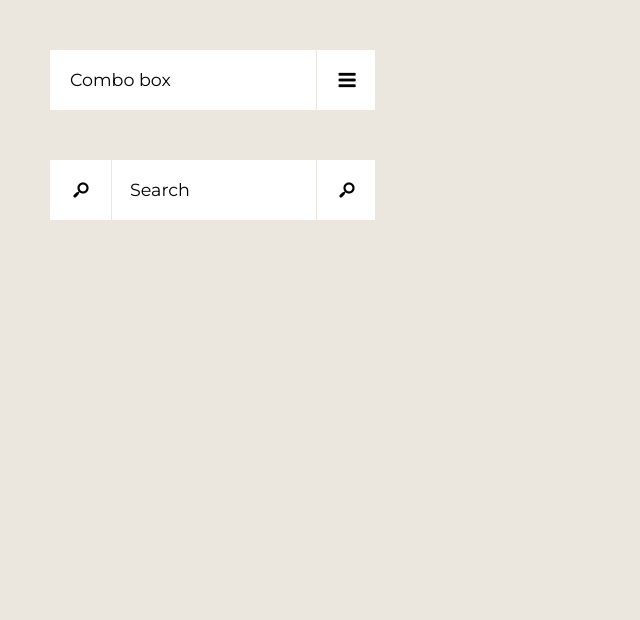
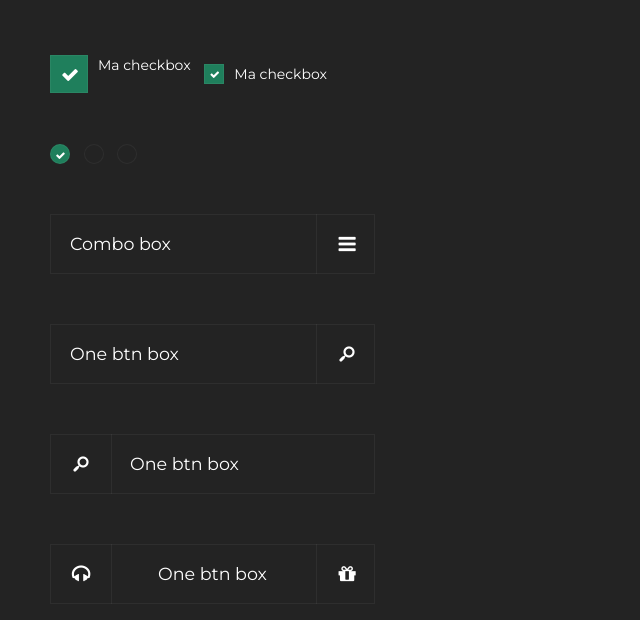
Before and after one commit to baptistelemoine/fatstrap, a plain HTML site: page public/index.html in a window 1280 px wide. Shown: the whole page, without its empty margins (0-640 px from the left). Drawn offline with Linux system fonts and the light colour scheme.

Commit message:
checkbox, radio ok

```diff
--- a/public/index.html
+++ b/public/index.html
@@ -10,6 +10,27 @@
   </head>
 
   <body>
+    <!-- CHECKBOX -->
+    <div style="margin:50px">
+      <label class="checkbox inline">
+        <input type="checkbox" class="regular-checkbox big-checkbox" checked value="option1">
+        Ma checkbox
+      </label>
+      <label class="checkbox inline">
+        <input type="checkbox" class="regular-checkbox" checked value="option1">
+        Ma checkbox
+      </label>
+    </div>
+    <!-- END CHECKBOX -->
+
+    <!-- RADIO BUTTON LIST -->
+    <div style="margin:50px">
+      <input type="radio" id="radio-1-1" name="radio-1-set" class="regular-radio" checked />
+      <input type="radio" id="radio-1-2" name="radio-1-set" class="regular-radio" />
+      <input type="radio" id="radio-1-3" name="radio-1-set" class="regular-radio" />
+    </div>
+    <!-- END RADIO BTN LIST-->
+
     <!-- COMBO BOX -->
     <div style="margin:50px;">
       <div class="global-box">
@@ -35,19 +56,41 @@
     </div>
     <!-- END COMBO BOX -->
 
-    <!-- SEARCH BOX -->
+    <!-- ONE BTN BOX -->
     <div style="margin:50px;">
-      <div class="global-box two-btns">
-        <p>Search</p>
+      <div class="global-box">
+        <p>One btn box</p>
         <div class="global-box-btn right">
           <span class="icon-search"></span>
         </div>
+      </div>
+    </div>
+    <!-- END ONE BTN BOX-->
+
+    <!-- ONE BTN BOX -->
+    <div style="margin:50px;">
+      <div class="global-box extra-left-margin">
+        <p>One btn box</p>
         <div class="global-box-btn left">
           <span class="icon-search"></span>
         </div>
       </div>
     </div>
-    <!-- END SEARCH BOX-->
+    <!-- END ONE BTN BOX-->
+
+    <!-- TWO BTNS BOX -->
+    <div style="margin:50px;">
+      <div class="global-box title-center">
+        <p>One btn box</p>
+        <div class="global-box-btn right">
+          <span class="icon-gift"></span>
+        </div>
+        <div class="global-box-btn left">
+          <span class="icon-headphones"></span>
+        </div>
+      </div>
+    </div>
+    <!-- END TWO BTNS BOX-->
 
     <script type="text/javascript" src="js/jquery.js"></script>
     <script type="text/javascript" src="js/layout.js"></script>
--- a/public/js/layout.js
+++ b/public/js/layout.js
@@ -1,10 +1,19 @@
 (function($){
 
-  //ComboBox
+  //COMBO BOX SETTINGS
+  //on btn expand click
   $('[data-toggle=dropdown]').on('click', function (e){
     var $current = $(e.currentTarget);
     $current.toggleClass('button-enabled');
-    $current.parent().find('[data-role=combo-submenu]').toggle();
+    $current.parent().css('z-index', 1000).find('[data-role=combo-submenu]').toggle();
   });
+  //stop hover btn effect
+  $('[data-toggle=dropdown]').hover(
+	function (e){
+		if($(this).hasClass('button-enabled')) $(this).css('border', 0);
+	}
+  );
+
+
 
 }(jQuery));
--- /dev/null
+++ b/public/less/checkbox.less
@@ -0,0 +1,57 @@
+
+//todo : fix label vertical alignment for big one;
+
+input[type="checkbox"]{
+    margin-top: 0;
+    margin-right: 10px;
+}
+
+.regular-checkbox{
+	-webkit-appearance: none;
+    -moz-appearance:none;
+    padding: 9px;
+    position: relative;
+    margin-right: 10px;
+    margin-top: 0px;
+    &:checked{
+    	background-color: @green;
+    }
+    &:checked:after{
+    	font-family: @font-family-fontello;
+    	font-size: 10px;
+    	content: '\2713';
+    	position: absolute;
+    	top: 4px;
+    	left: 5px;
+    	color: #fff;
+    }
+    .regular-checkbox-theme(@theme);
+}
+
+.regular-checkbox-theme(dark){
+	background-color: @dark;
+	// color:#fff;
+	border: 1px solid rgba(255, 255, 255, .05);
+}
+
+.regular-checkbox-theme(light){
+	background-color: @light;
+	border: 1px solid rgba(255, 255, 255, 0);
+}
+
+.big-checkbox {
+    padding: 18px;
+}
+
+.big-checkbox:checked:after {
+    font-size: 18px;
+    left: 11px;
+    top: 9px;
+}
+
+label.checkbox{
+    color: @dark;
+    .label-color(@theme);
+}
+
+.label-color(@theme) when (@theme = dark) { color: #fff; }
--- a/public/less/fatstrap.less
+++ b/public/less/fatstrap.less
@@ -4,3 +4,5 @@
 @import 'variables.less';
 @import 'combo-box.less';
 @import 'fontello.less';
+@import 'checkbox.less';
+@import 'radio.less';
--- a/public/less/fontello.less
+++ b/public/less/fontello.less
@@ -48,3 +48,4 @@
 .icon-gift:before { content: '\1f381'; } /* '\1f381' */
 .icon-headphones:before { content: '\1f3a7'; } /* '\1f3a7' */
 .icon-search:before{content:'\1f50d'};
+.icon-ok:before { content: '\2713'; } /* '✓' */
--- a/public/less/global-box.less
+++ b/public/less/global-box.less
@@ -12,10 +12,13 @@
 		margin:0;
 		font-size: @font-size-large;
 	}
-	&.two-btns{
+	&.extra-left-margin{
 		p{
 			margin-left: 60px;
 		}
+	}
+	&.title-center{
+		text-align: center;
 	}
 	.global-box-theme(@theme);
 }
@@ -50,21 +53,22 @@
 	[class^="icon-"]{
 		.global-icon-color(@theme);
 	}
-	.global-icon-border-color(@theme);
 	&.left{
 		border-left: O;
 		border-right:1px solid @background-color-base;
+		.global-icon-border-color(@theme);
 	}
 	&.right{
 		left: @global-box-width - @global-box-height;
 		border-left:1px solid @background-color-base;
+		.global-icon-border-color(@theme);
 	}
 	&:hover{
 		.button-enabled;
 	}
 }
 .global-icon-color(@theme) when (@theme = dark) { color: #fff; }
-.global-icon-border-color(@theme) when (@theme = dark) { border-left: 1px solid  rgba(255, 255, 255, .05)}
+.global-icon-border-color(@theme) when (@theme = dark) { border-color: rgba(255, 255, 255, .05)}
 
 .button-enabled{
 	border-left: 0;
--- /dev/null
+++ b/public/less/radio.less
@@ -0,0 +1,59 @@
+
+//todo : fix label vertical alignment for big one;
+
+input[type="radio"]{
+    margin-top: 0;
+    margin-right: 10px;
+}
+
+.regular-radio{
+	-webkit-appearance: none;
+    -moz-appearance:none;
+    padding: 9px;
+    position: relative;
+    margin-right: 10px;
+    margin-top: 0px;
+    border-radius: 50px;
+    &:checked{
+    	background-color: @green;
+    }
+    &:checked:after{
+    	font-family: @font-family-fontello;
+    	font-size: 10px;
+    	content: '\2713';
+    	position: absolute;
+        border-radius: 50px;
+    	top: 5px;
+    	left: 5px;
+    	color: #fff;
+    }
+    .regular-radio-theme(@theme);
+}
+
+.regular-radio-theme(dark){
+	background-color: @dark;
+	// color:#fff;
+	border: 1px solid rgba(255, 255, 255, .05);
+}
+
+.regular-radio-theme(light){
+	background-color: @light;
+	border: 1px solid rgba(255, 255, 255, 0);
+}
+
+.big-radio {
+    padding: 18px;
+}
+
+.big-radio:checked:after {
+    font-size: 18px;
+    left: 11px;
+    top: 9px;
+}
+
+label.radio{
+    color: @dark;
+    .label-color(@theme);
+}
+
+.label-color(@theme) when (@theme = dark) { color: #fff; }
--- a/public/less/variables.less
+++ b/public/less/variables.less
@@ -1,6 +1,6 @@
 
 //theme
-@theme: light;
+@theme: dark;
 
 // Main color scheme
 @dark:					#232323;
@@ -23,6 +23,7 @@
 // Typography
 // -------------------------
 @font-family-montserrat:  'Montserrat', sans-serif;
+@font-family-fontello:	  'fontello';
 
 @font-size-base:          14px;
 @font-size-large:         (@font-size-base * 1.25); // ~18px
```
Also changed, not shown: public/font/config.json (+17 -0 lines), public/css/fatstrap.css, public/font/fontello.ttf, public/font/fontello.woff, 4 other files.
